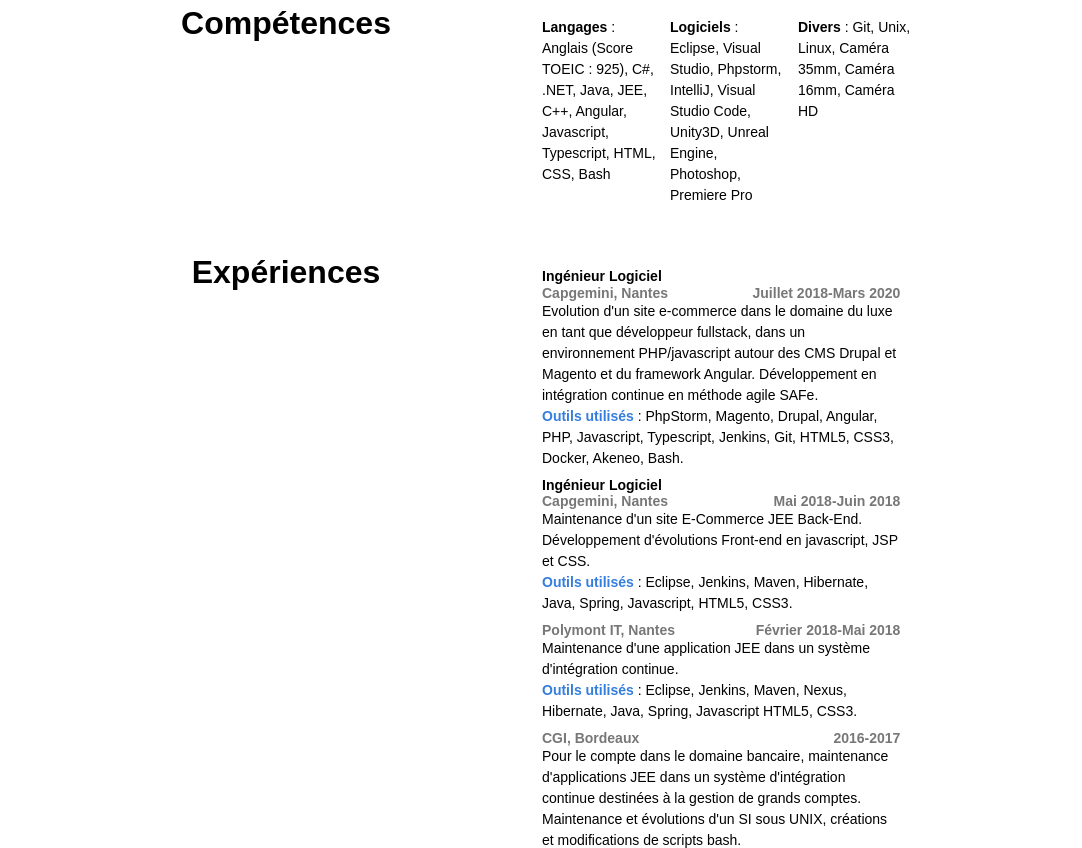
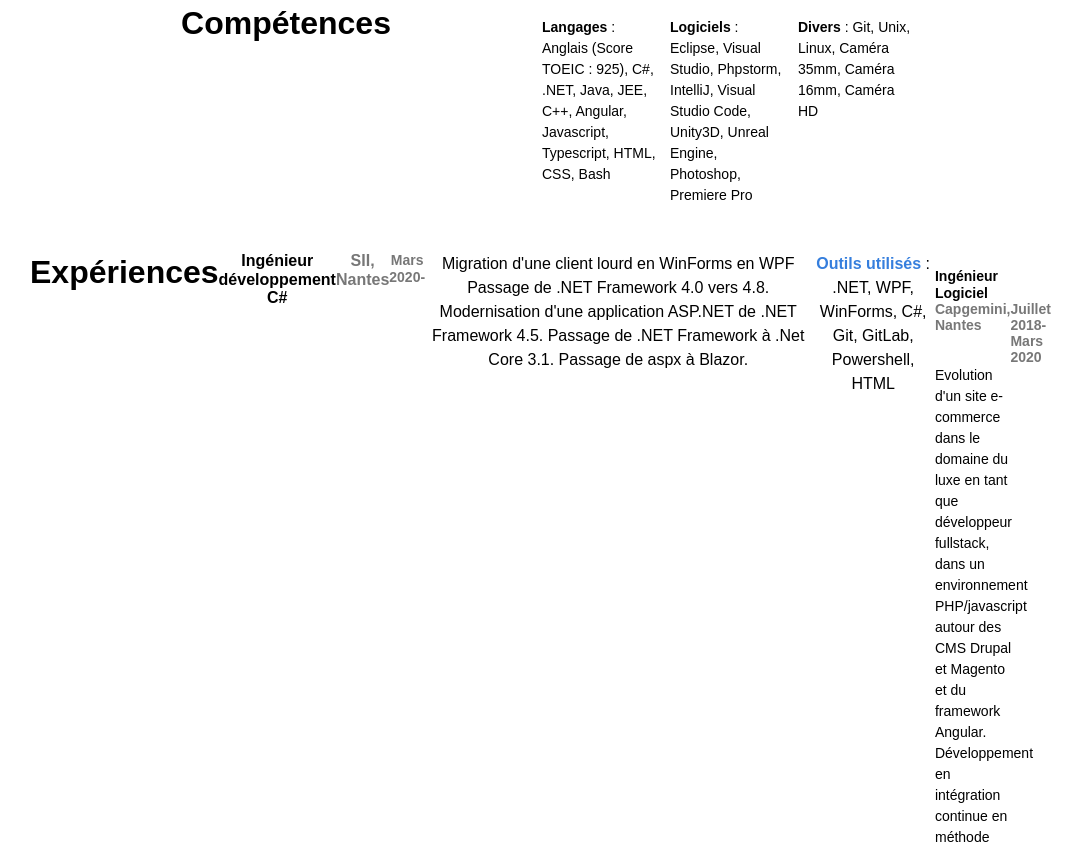
Before and after one commit to ramayana0/Resume, a plain HTML site: page index.html in a window 1280 px wide. Shown: the part 659-1507 px from the top of the page, without its empty margins (98-1180 px from the left). Drawn offline with nearby package versions, Linux system fonts and the light colour scheme.

Commit message:
add new experiences

```diff
--- a/index.html
+++ b/index.html
@@ -75,6 +75,23 @@
                 <header class="w-100 w-50-l">
                     <h1 class="mb3 mt0 lh-title">Expériences</h1>
                 </header>
+                <p class="b ma0">Ingénieur développement C#</p>
+                <div class="flex justify-between">
+                    <p class="gray b ma0">SII, Nantes</p>
+                    <p class="f6 ma0 measure gray b">
+                        Mars 2020-
+                    </p>
+                </div>
+                <p class="ma0 lh-copy">
+                    Migration d'une client lourd en WinForms en WPF
+                    Passage de .NET Framework 4.0 vers 4.8.
+                    Modernisation d'une application ASP.NET de .NET Framework 4.5.
+                    Passage de .NET Framework à .Net Core 3.1.
+                    Passage de aspx à Blazor.
+                </p>
+                <p class="ma0 mb2 lh-copy">
+                    <strong class = "blue">Outils utilisés</strong> : .NET, WPF, WinForms, C#, Git, GitLab, Powershell, HTML
+                </p>
                 <div class="flex-column inline-flex-l center tc tl-l w-50-l pv3">
                     <!-- Développeur -->
                     <div class="w-100 w-70-l f6 ma0 measure">
```
Also changed, not shown: en/index.html (+17 -0 lines), fr/index.html (+17 -0 lines).
